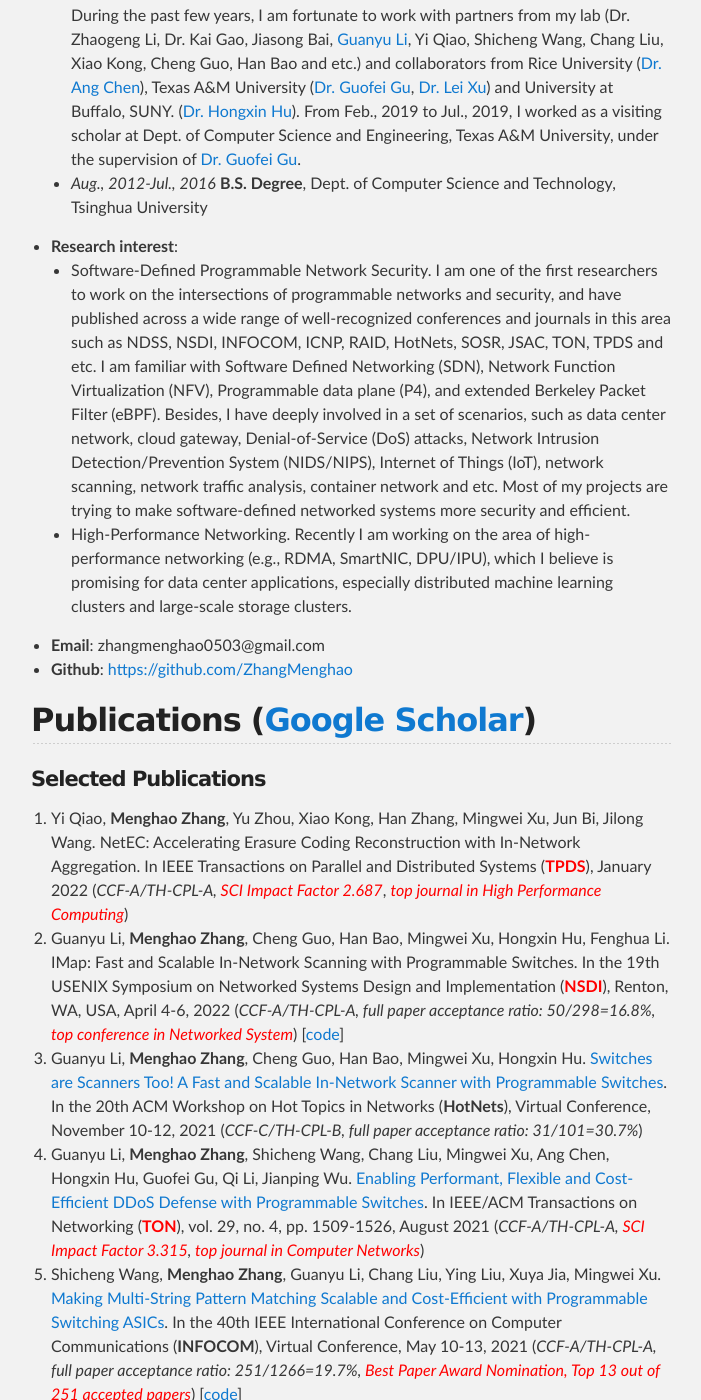
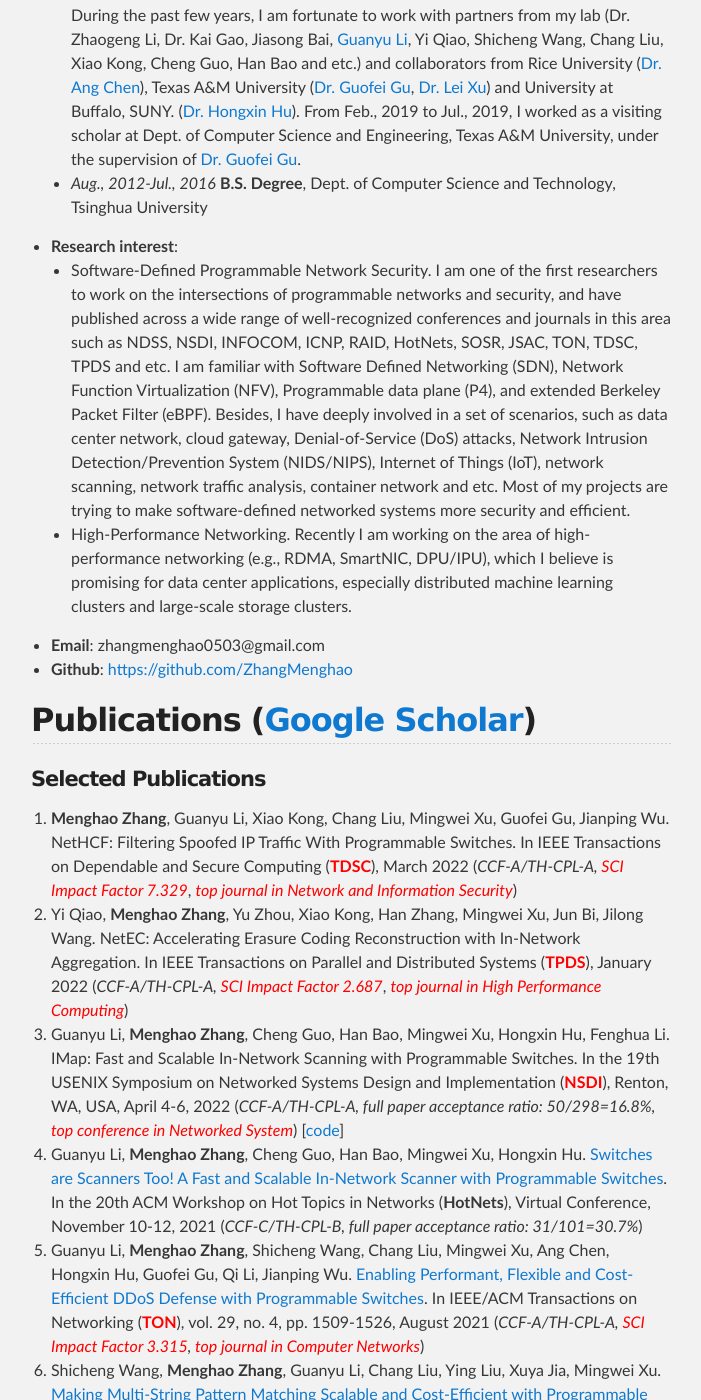
Before and after one commit to zhangmenghao/zhangmenghao.github.io, a Jekyll site: the page built from index.md, in a window 1280 px wide and 1400 px high, scrolled down 553 px. Shown: the whole window, without its empty margins (289-990 px from the left). Built offline with Jekyll 4.4.1, drawn with Linux system fonts in a browser that asks for light colours.

Commit message:
Add TDSC

```diff
--- a/index.md
+++ b/index.md
@@ -14,7 +14,7 @@
     From Feb., 2019 to Jul., 2019, I worked as a visiting scholar at Dept. of Computer Science and Engineering, Texas A&M University, under the supervision of [Dr. Guofei Gu](http://faculty.cs.tamu.edu/guofei/).
     - *Aug., 2012-Jul., 2016*  **B.S. Degree**, Dept. of Computer Science and Technology, Tsinghua University
 * **Research interest**:
-    - Software-Defined Programmable Network Security. I am one of the first researchers to work on the intersections of programmable networks and security, and have published across a wide range of well-recognized conferences and journals in this area such as NDSS, NSDI, INFOCOM, ICNP, RAID, HotNets, SOSR, JSAC, TON, TPDS and etc. I am familiar with Software Defined Networking (SDN), Network Function Virtualization (NFV), Programmable data plane (P4), and extended Berkeley Packet Filter (eBPF). Besides, I have deeply involved in a set of scenarios, such as data center network, cloud gateway, Denial-of-Service (DoS) attacks, Network Intrusion Detection/Prevention System (NIDS/NIPS), Internet of Things (IoT), network scanning, network traffic analysis, container network and etc. Most of my projects are trying to make software-defined networked systems more security and efficient.
+    - Software-Defined Programmable Network Security. I am one of the first researchers to work on the intersections of programmable networks and security, and have published across a wide range of well-recognized conferences and journals in this area such as NDSS, NSDI, INFOCOM, ICNP, RAID, HotNets, SOSR, JSAC, TON, TDSC, TPDS and etc. I am familiar with Software Defined Networking (SDN), Network Function Virtualization (NFV), Programmable data plane (P4), and extended Berkeley Packet Filter (eBPF). Besides, I have deeply involved in a set of scenarios, such as data center network, cloud gateway, Denial-of-Service (DoS) attacks, Network Intrusion Detection/Prevention System (NIDS/NIPS), Internet of Things (IoT), network scanning, network traffic analysis, container network and etc. Most of my projects are trying to make software-defined networked systems more security and efficient.
     - High-Performance Networking. Recently I am working on the area of high-performance networking (e.g., RDMA, SmartNIC, DPU/IPU), which I believe is promising for data center applications, especially distributed machine learning clusters and large-scale storage clusters.
 * **Email**: zhangmenghao0503@gmail.com
 * **Github**: [https://github.com/ZhangMenghao](https://github.com/ZhangMenghao)
@@ -23,6 +23,9 @@
 ## Publications ([Google Scholar](https://scholar.google.com/citations?user=fv-p85gAAAAJ&hl=zh-CN))
 <!-- (* indicates that I am the corresponding author) -->
 #### Selected Publications
+11. __Menghao Zhang__, Guanyu Li, Xiao Kong, Chang Liu, Mingwei Xu, Guofei Gu, Jianping Wu.
+NetHCF: Filtering Spoofed IP Traffic With Programmable Switches.
+In IEEE Transactions on Dependable and Secure Computing (**<font color='red'>TDSC</font>**), March 2022 (*CCF-A/TH-CPL-A, <font color='red'>SCI Impact Factor 7.329</font>*, *<font color='red'>top journal in Network and Information Security</font>*)
 10. Yi Qiao, __Menghao Zhang__, Yu Zhou, Xiao Kong, Han Zhang, Mingwei Xu, Jun Bi, Jilong Wang.
 NetEC: Accelerating Erasure Coding Reconstruction with In-Network Aggregation.
 In IEEE Transactions on Parallel and Distributed Systems (**<font color='red'>TPDS</font>**), January 2022 (*CCF-A/TH-CPL-A, <font color='red'>SCI Impact Factor 2.687</font>*, *<font color='red'>top journal in High Performance Computing</font>*)
```
